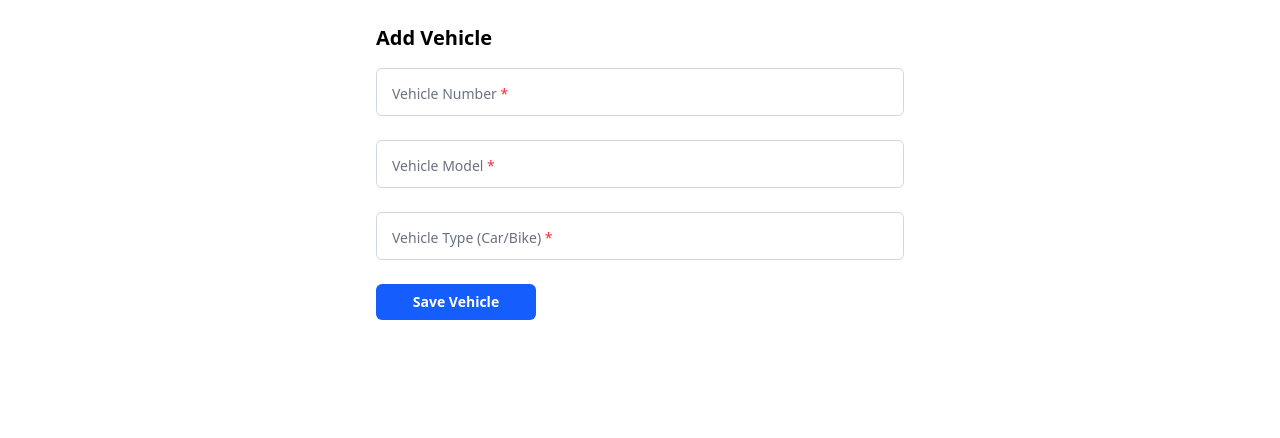
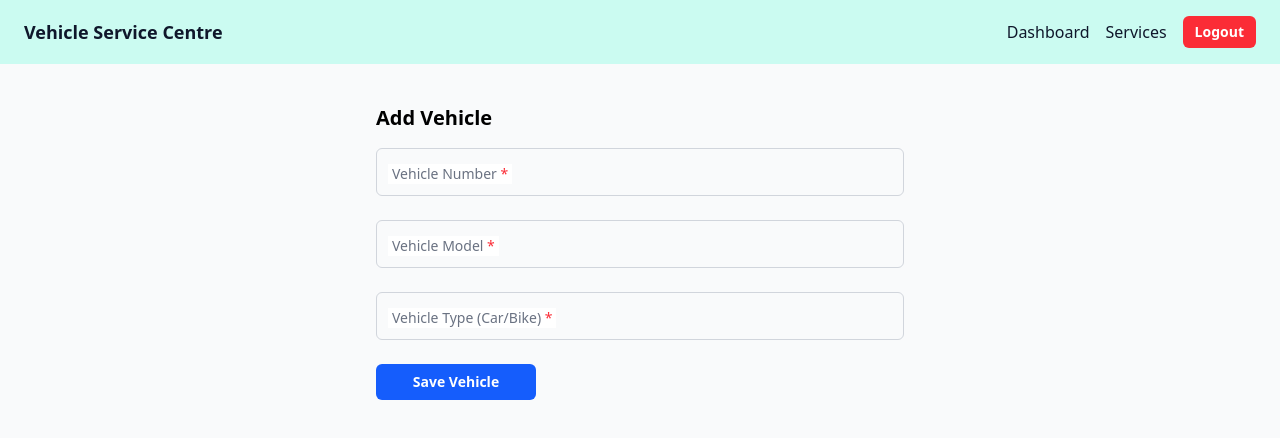
Before and after one commit to Developershaha/vehicleserviceandmaintenancecentre_frontend, a React (Vite) app: page /vehicles/add in a window 1280 px wide. Shown: the top 438 px of the page. Built offline with nearby package versions, Linux system fonts and the light colour scheme.

Commit message:
added the code for add vehicle and correct the design

```diff
--- a/src/components/auth/pages/Dashboard.tsx
+++ b/src/components/auth/pages/Dashboard.tsx
@@ -4,7 +4,7 @@ import Navbar from "../../Navbar";
 const Dashboard = () => {
   return (
     <>
-      <Navbar />
+      {/* <Navbar /> */}
       <div className="p-6">
         <VehicleModuleCard />
       </div>
--- a/src/components/auth/pages/Services.tsx
+++ b/src/components/auth/pages/Services.tsx
@@ -3,7 +3,7 @@ import Navbar from "../../Navbar";
 const Services = () => {
   return (
     <>
-      <Navbar />
+      {/* <Navbar /> */}
       <div className="p-6">
         <h1 className="text-2xl font-bold text-gray-800">Services</h1>
 
--- /dev/null
+++ b/src/components/common/MainLayout.tsx
@@ -0,0 +1,18 @@
+import { Outlet } from "react-router-dom";
+import Navbar from "../Navbar";
+
+const MainLayout = () => {
+  return (
+    <div className="min-h-screen bg-gray-50">
+      {/* Always visible */}
+      <Navbar />
+
+      {/* Page content */}
+      <main className="p-4">
+        <Outlet />
+      </main>
+    </div>
+  );
+};
+
+export default MainLayout;
--- a/src/routes/AppRoutes.tsx
+++ b/src/routes/AppRoutes.tsx
@@ -7,22 +7,25 @@ import Services from "../components/auth/pages/Services";
 import NotFound from "../components/auth/pages/NotFound";
 import VehicleList from "../components/module/vehicle/VehicleList";
 import AddVehicle from "./AddVehicle";
+import MainLayout from "../components/common/MainLayout";
 
 const AppRoutes = () => {
   return (
     <BrowserRouter>
       <Routes>
-        {/* Auth */}
+        {/* Auth (NO Navbar) */}
         <Route path="/" element={<Login />} />
         <Route path="/register" element={<Register />} />
 
-        {/* Main */}
-        <Route path="/dashboard" element={<Dashboard />} />
-        <Route path="/services" element={<Services />} />
+        {/* App layout (WITH Navbar) */}
+        <Route element={<MainLayout />}>
+          <Route path="/dashboard" element={<Dashboard />} />
+          <Route path="/services" element={<Services />} />
 
-        {/* 🚗 Vehicle Module */}
-        <Route path="/vehicles" element={<VehicleList />} />
-        <Route path="/vehicles/add" element={<AddVehicle />} />
+          {/* 🚗 Vehicle Module */}
+          <Route path="/vehicles" element={<VehicleList />} />
+          <Route path="/vehicles/add" element={<AddVehicle />} />
+        </Route>
 
         {/* Fallback */}
         <Route path="*" element={<NotFound />} />
@@ -32,3 +35,26 @@ const AppRoutes = () => {
 };
 
 export default AppRoutes;
+
+// const AppRoutes = () => {
+//   return (
+//     <BrowserRouter>
+//       <Routes>
+//         {/* Auth */}
+//         <Route path="/" element={<Login />} />
+//         <Route path="/register" element={<Register />} />
+
+//         {/* Main */}
+//         <Route path="/dashboard" element={<Dashboard />} />
+//         <Route path="/services" element={<Services />} />
+
+//         {/* 🚗 Vehicle Module */}
+//         <Route path="/vehicles" element={<VehicleList />} />
+//         <Route path="/vehicles/add" element={<AddVehicle />} />
+
+//         {/* Fallback */}
+//         <Route path="*" element={<NotFound />} />
+//       </Routes>
+//     </BrowserRouter>
+//   );
+// };
```
